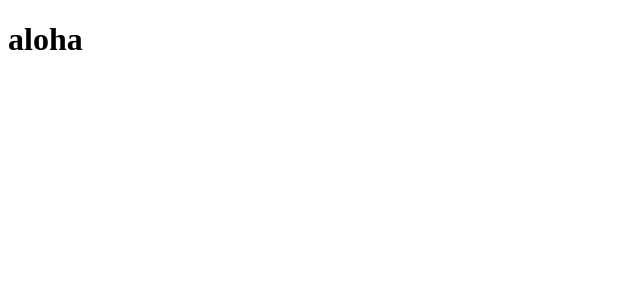
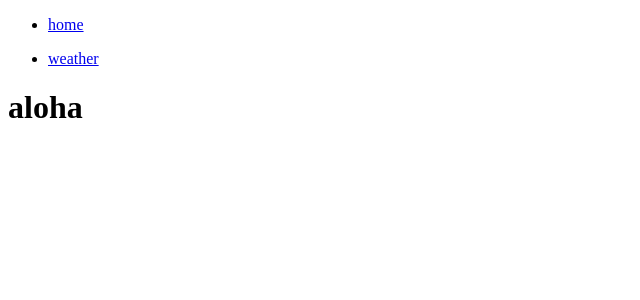
Before and after one commit to adlius/weather-app, an Angular app: page / in a window 1280 px wide. Shown: the top 300 px of the page, without its empty margins (0-640 px from the left). Built offline with nearby package versions, Linux system fonts and the light colour scheme.

Commit message:
added navigation

```diff
--- a/src/app/app.component.html
+++ b/src/app/app.component.html
@@ -1,2 +1,5 @@
+<nav>
+  <app-navigation></app-navigation>
+</nav>
 <h1>aloha</h1>
 <router-outlet />
--- a/src/app/app.component.ts
+++ b/src/app/app.component.ts
@@ -1,9 +1,10 @@
 import { Component } from '@angular/core';
 import { RouterOutlet } from '@angular/router';
+import {NavigationComponent} from './navigation/navigation.component';
 
 @Component({
   selector: 'app-root',
-  imports: [RouterOutlet],
+  imports: [RouterOutlet, NavigationComponent],
   templateUrl: './app.component.html',
   styleUrl: './app.component.css'
 })
--- /dev/null
+++ b/src/app/navigation/navigation.component.html
@@ -0,0 +1,12 @@
+<nav>
+  <ul>
+    <li>
+  <a routerLink="/home"> home</a>
+    </li>
+  </ul>
+  <ul>
+    <li>
+      <a routerLink="/weather">weather</a>
+    </li>
+  </ul>
+</nav>
--- a/src/app/weather/weather.component.html
+++ b/src/app/weather/weather.component.html
@@ -1,4 +1,4 @@
 <label>
   search
-  <input type="text" (input)="" />
+  <input type="text"/>
 </label>
```
Also changed, not shown: src/app/navigation/navigation.component.ts (added, +14 -0 lines), src/app/navigation/navigation.component.css (added), 1 other file (tests, documents, lock files or other folders).
